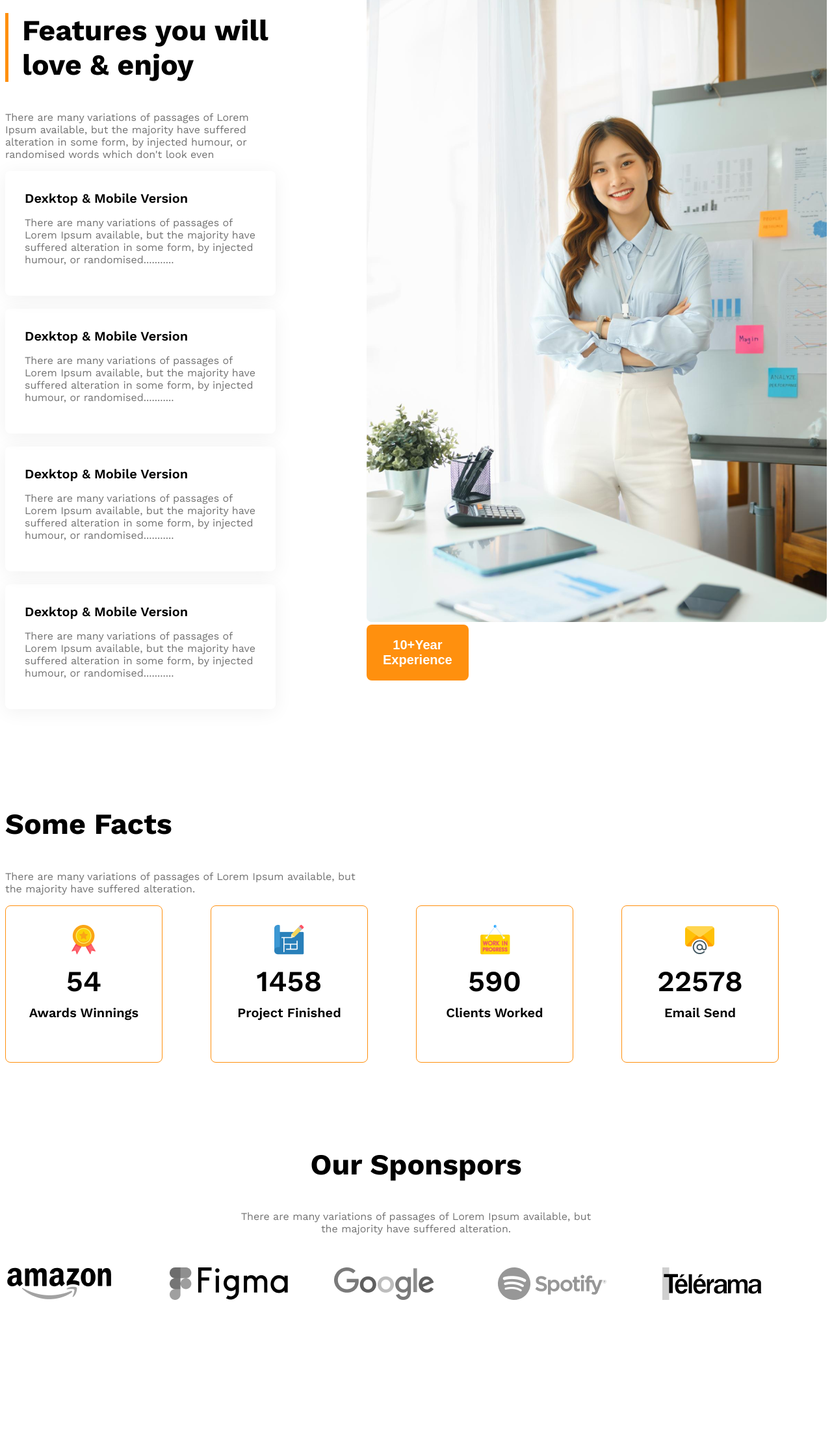
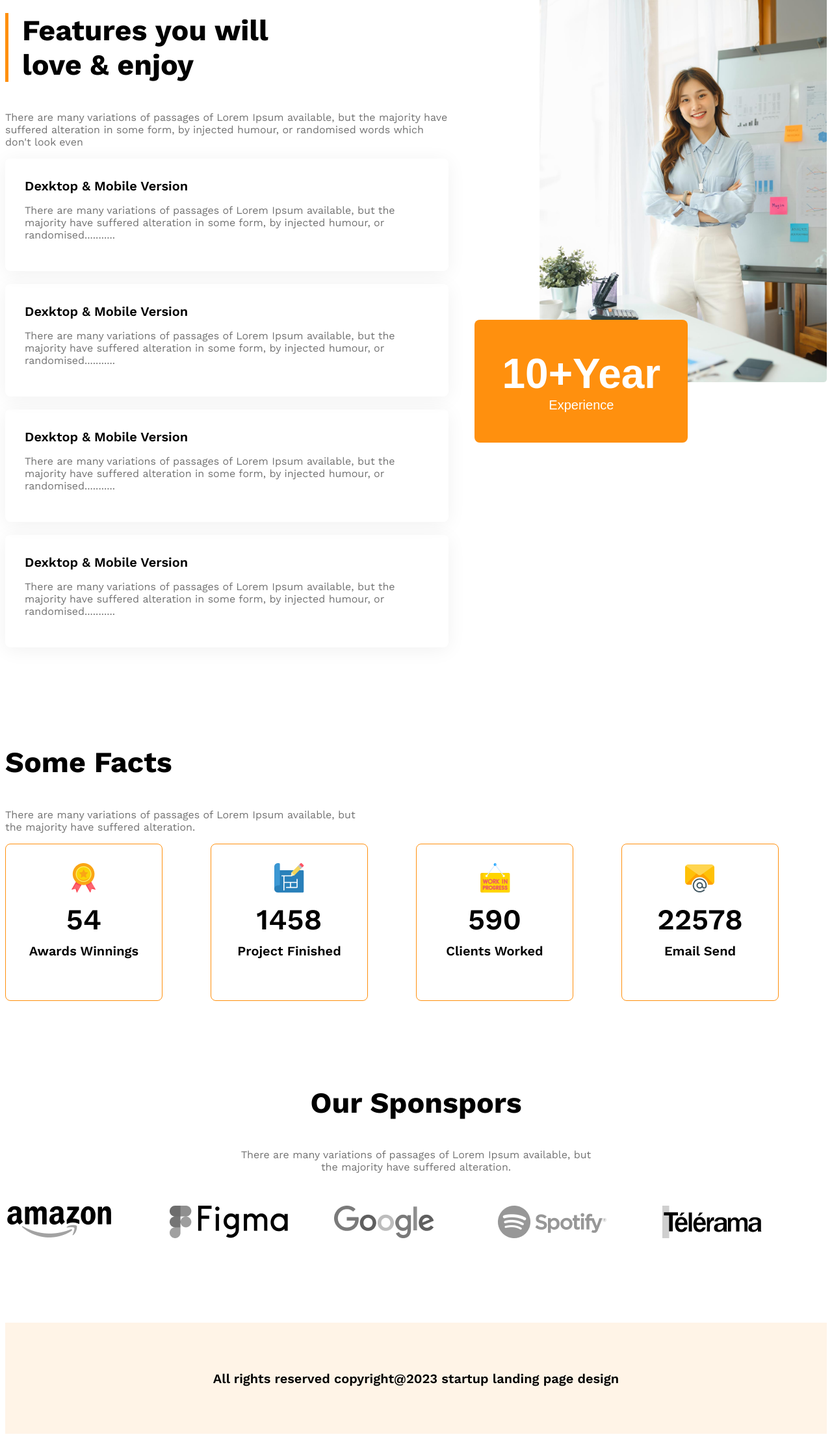
Before and after one commit to MOZID-2025/g3-architect-website, a plain HTML site: page index.html in a window 1280 px wide. Shown: the part 2177-4391 px from the top of the page at 65% size. Before the commit the page ends 4185 px from the top, so only its background shows below. Drawn offline with nearby package versions, Linux system fonts and the light colour scheme.

Commit message:
final added

```diff
--- a/index.html
+++ b/index.html
@@ -65,7 +65,7 @@
                     <p class="feature-description text-lightgray">There are many variations of passages of Lorem Ipsum available, but the majority have suffered alteration in some form, by injected humour, or randomised...........</p>
                 </div>
             </div>
-            <div>
+            <div class="feature-architect">
                 <img src="images/architect.png" alt="">
                 <button id="experience-badge" class="btn-primary">
                     <span id="experience-year">10+Year</span>
@@ -131,8 +131,8 @@
             </div>
         </section>
     </main>
-    <footer>
-
+    <footer class="footer-section">
+        <h5>All rights reserved copyright@2023 startup landing page design</h5>
     </footer>
 </body>
 </html>
--- a/style.css
+++ b/style.css
@@ -119,12 +119,22 @@ main >section{
     font-weight: 600;
     margin-top: 0;
     margin-bottom: 0;
-
 }
 
-
-
-
+#experience-badge{
+    padding: 46px 42px;
+    font-size: 1.25rem;
+    font-weight: 500;
+    margin-left: -100px;
+    margin-top: -100px;
+}
+#experience-year{
+    font-size: 4rem;
+    font-weight: 700;
+}
+.feature-architect img{
+    width: 100%;
+}
 
 
 
@@ -177,10 +187,21 @@ main >section{
 }
 
 
+.footer-section{
+    background-color: #FFF4E7;
+    padding: 40px 0;
+    margin-top: 130px;
+}
+
+.footer-section h5{
+    font-size: 1.25rem;
+    font-weight: 600;
+    text-align: center;
+}
 /* responsive media query */
 
 @media screen and (max-width: 576px) {
-    .navbar, .nav-links, .teams{
+    .navbar, .nav-links, .teams, .features{
         flex-direction: column;
     }
     .team-img-container,
@@ -200,13 +221,17 @@ main >section{
 }
     .our-featues{
     margin-left: 20px;
+}
 
+#experience-badge{
+    margin-left: 20px;
+    margin-top: 20px;
 }
 
 }
 
 @media screen and (min-width: 576px) and (max-width: 992px) {
-    .teams{
+    .teams, .features{
         flex-direction: column;
     }
     .our-featues{
@@ -217,4 +242,8 @@ main >section{
     gap: 50px;
     justify-items: center;
 }
+#experience-badge{
+    margin-left: 20px;
+    margin-top: 20px;
 }
+}
```
